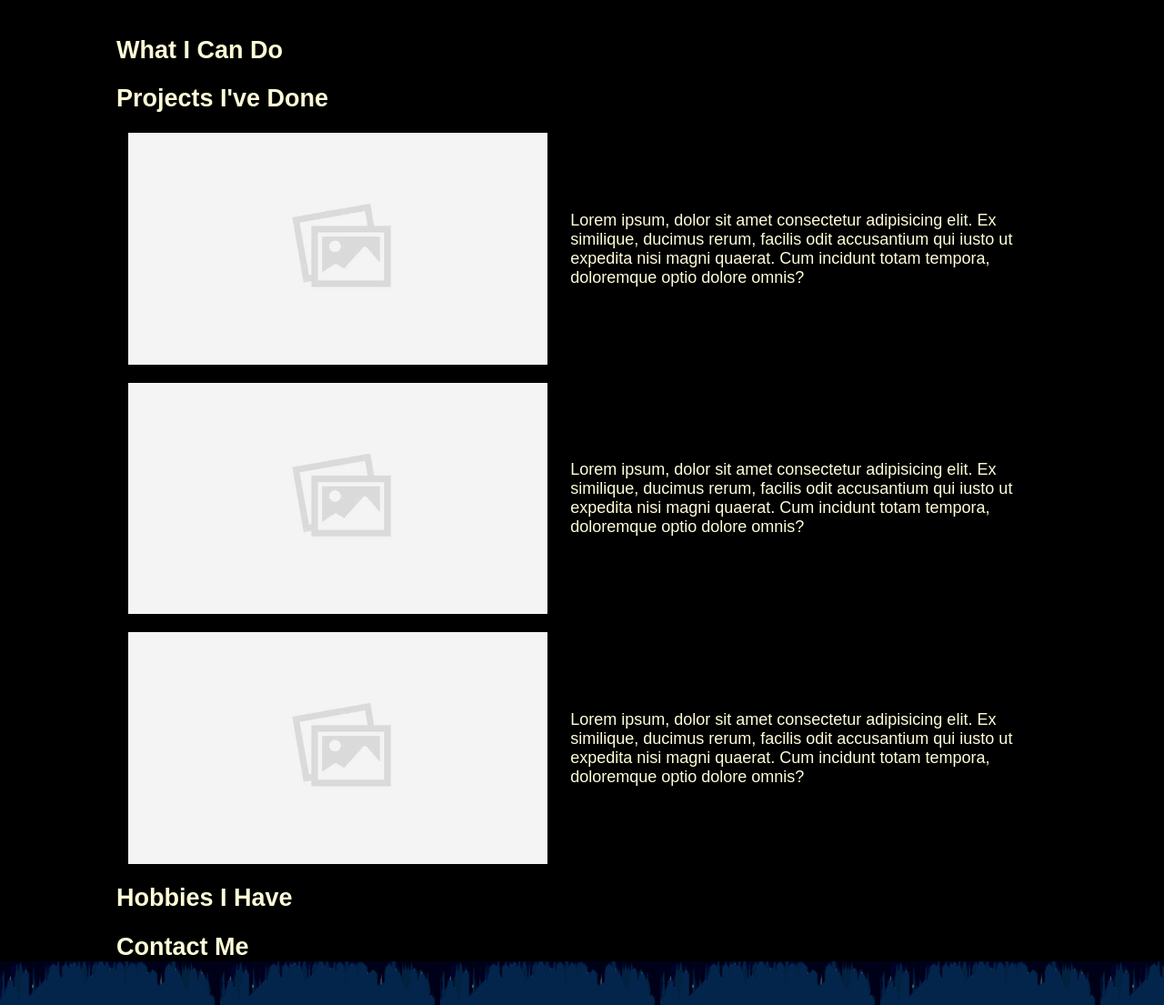
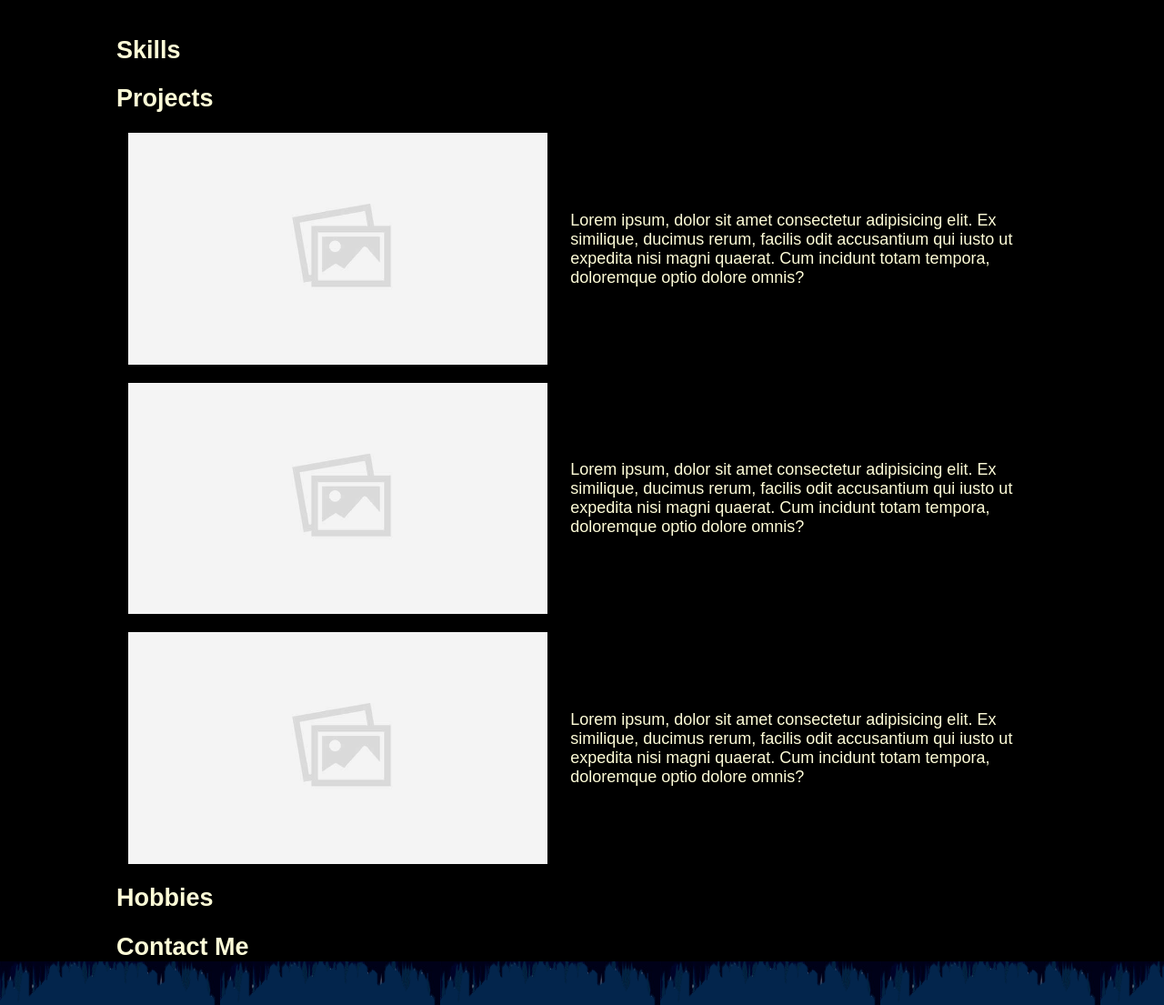
Before and after one commit to jonac19/jonac19.github.io, a plain HTML site: page portfolio.html in a window 1280 px wide. Shown: the part 1020-2125 px from the top of the page at 91% size. Drawn offline with Linux system fonts and the light colour scheme; files whose address does not match are found by name.

Commit message:
Finalized landing page and footer

```diff
--- a/portfolio.html
+++ b/portfolio.html
@@ -27,10 +27,10 @@
                         </div>
                     </div>
                     <div id="skills" class="container">
-                        <h2>What I Can Do</h2>
+                        <h2>Skills</h2>
                     </div>
                     <div class="container">
-                        <h2>Projects I've Done</h2>
+                        <h2>Projects</h2>
                         <div id="portfolios">
                             <div class="port">
                                 <img class="port-img" src="images/placeholder.jpeg">
@@ -47,7 +47,7 @@
                         </div>
                     </div>
                     <div class="container">
-                        <h2>Hobbies I Have</h2>
+                        <h2>Hobbies</h2>
                     </div>
                     <div id="contact" class="container">
                         <h2>Contact Me</h2>
@@ -56,7 +56,9 @@
                 </div>
             </div>
             <div id="skyline-bottom">
-                <img id="github" class="logo" src="../portfolio/images/github_logo.png">
+                <a href="https://github.com/jonac19">
+                    <img id="github" class="logo" src="../portfolio/images/github_logo.png">
+                </a>
                 <img id="linked" class="logo" src="../portfolio/images/linkedin_logo.png">
                 <img id="resume" class="logo" src="../portfolio/images/resume_logo.png">
             </div>
```
